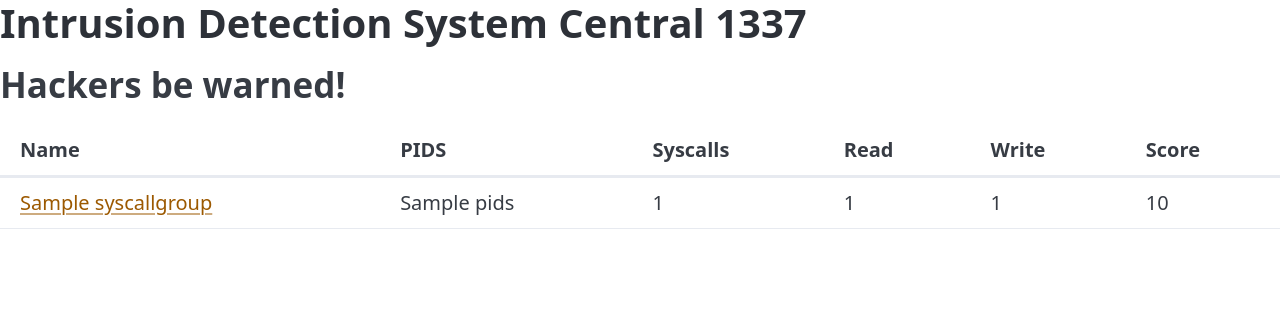
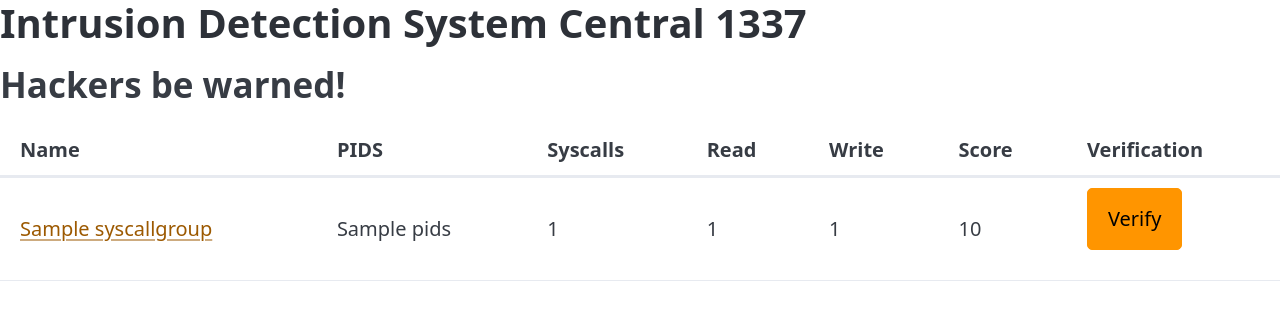
Before and after one commit to bummie/aaugrader, a Flask app: template src/detection/templates/index.html in a window 1280 px wide. Shown: the top 320 px of the page. Run offline with Flask 3, Linux system fonts and the light colour scheme; the template is opened without the code that fills it: most values are stand-ins (such as "Sample title", 1, 10 or a date in 2020).

Commit message:
add verification to events
adds api endpoint /verify?name=<name_of_event>
Verfied events are visible by their button name Verify or De-Verify

```diff
--- a/src/detection/server.py
+++ b/src/detection/server.py
@@ -2,7 +2,7 @@ from datetime import datetime
 
 import utils
 import syscallgrouper as sg
-from flask import Flask, request, render_template
+from flask import Flask, request, render_template, redirect
 
 app = Flask(__name__)
 
@@ -23,6 +23,25 @@ def view_event():
         return "<h1>Could not find syscallgroup!</h1>"
 
     return render_template("event.html", syscallgroup=syscallgroup)
+
+
+@app.route("/verify")
+def verify_event():
+    syscallgroup_name = request.args.get("name", "")
+    syscallgroup = utils.load_syscallgroup_from_name(syscallgroup_name)
+
+    if syscallgroup is None:
+        return "<h1>Could not find syscallgroup!</h1>"
+
+    try:
+        syscallgroup.verified = not syscallgroup.verified
+        utils.save_data(
+            syscallgroup.to_json(), "syscallgroups", f"{syscallgroup.name}.json"
+        )
+    except Exception as e:
+        return str(e)
+
+    return redirect("/", code=302)
 
 
 @app.post("/upload")
--- a/src/detection/syscallgrouper.py
+++ b/src/detection/syscallgrouper.py
@@ -12,6 +12,7 @@ class SyscallGroup:
         syscalls: dict[str, int] = {},
         read: dict[str, int] = {},
         write: dict[str, int] = {},
+        verified: bool = False,
         score: int = 0,
     ):
         self.name = name
@@ -19,6 +20,7 @@ class SyscallGroup:
         self.syscalls = syscalls
         self.read = read
         self.write = write
+        self.verified = verified
         self.score = score
 
     def to_json(self) -> str:
@@ -31,6 +33,7 @@ class SyscallGroup:
         self.syscalls = sg.get("syscalls", {})
         self.read = sg.get("read", {})
         self.write = sg.get("write", {})
+        self.verified = sg.get("verified", False)
         self.score = sg.get("score", 0)
 
     def calculate_malicious_score(self, base_group):
--- a/src/detection/templates/index.html
+++ b/src/detection/templates/index.html
@@ -20,6 +20,7 @@
         <th>Read</th>
         <th>Write</th>
         <th>Score</th>
+        <th>Verification</th>
       </tr>
     </thead>
     <tbody>
@@ -31,9 +32,17 @@
           <td>{{ syscallgroup.read|length }}</td>
           <td>{{ syscallgroup.write|length }}</td>
           <td>{{ syscallgroup.score }}</td>
-        </tr>
+          <td><button onclick=" location.href='/verify?name={{syscallgroup.name}}'" type=button>
+          {% if syscallgroup.verified %}
+          De-Verify
+          {% else %}
+          Verify
+          {% endif %}
+          </button> </td>
+      </tr>
       {% endfor %}
     </tbody>
   </table>
 </body>
+
 </html>
```
